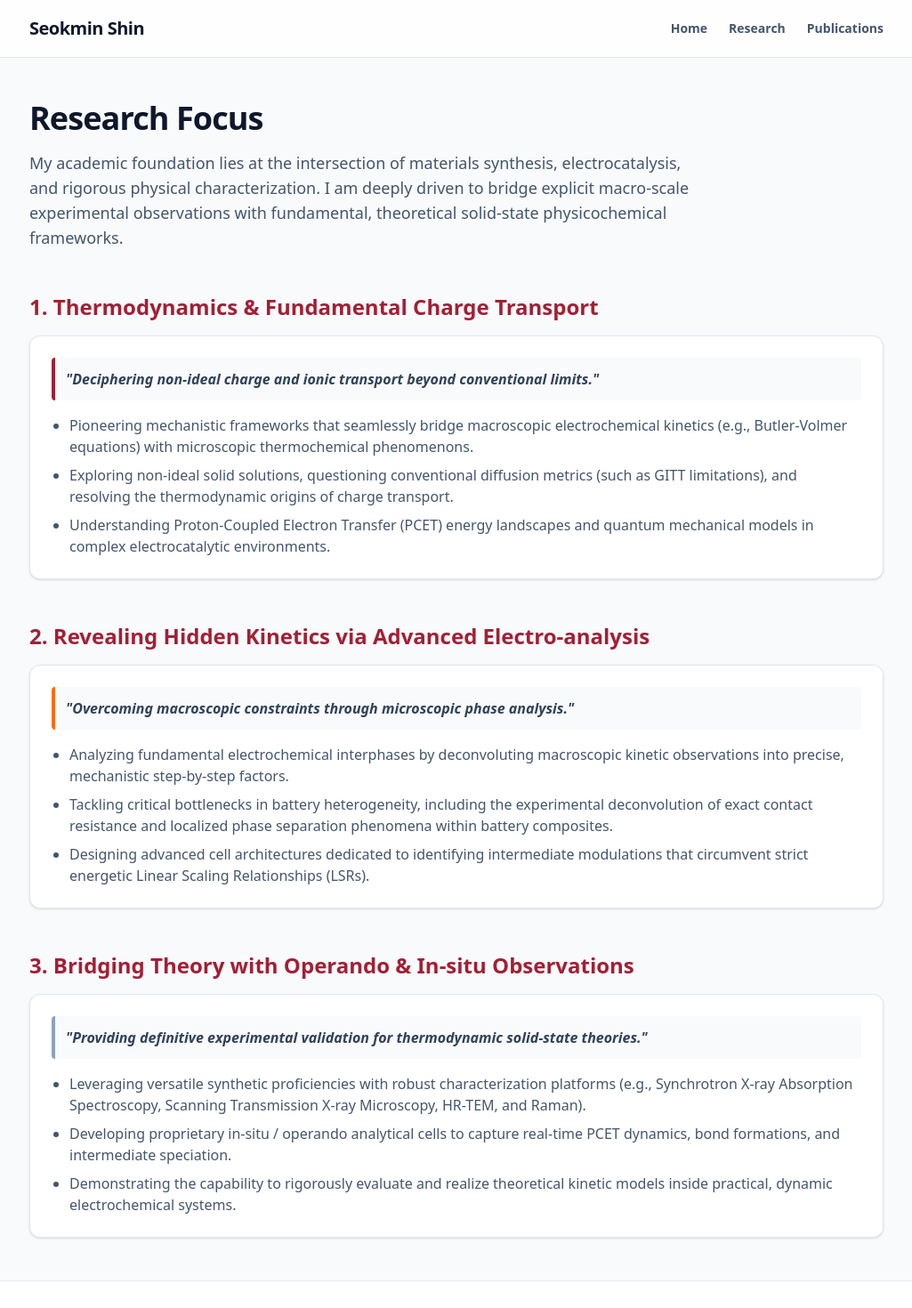
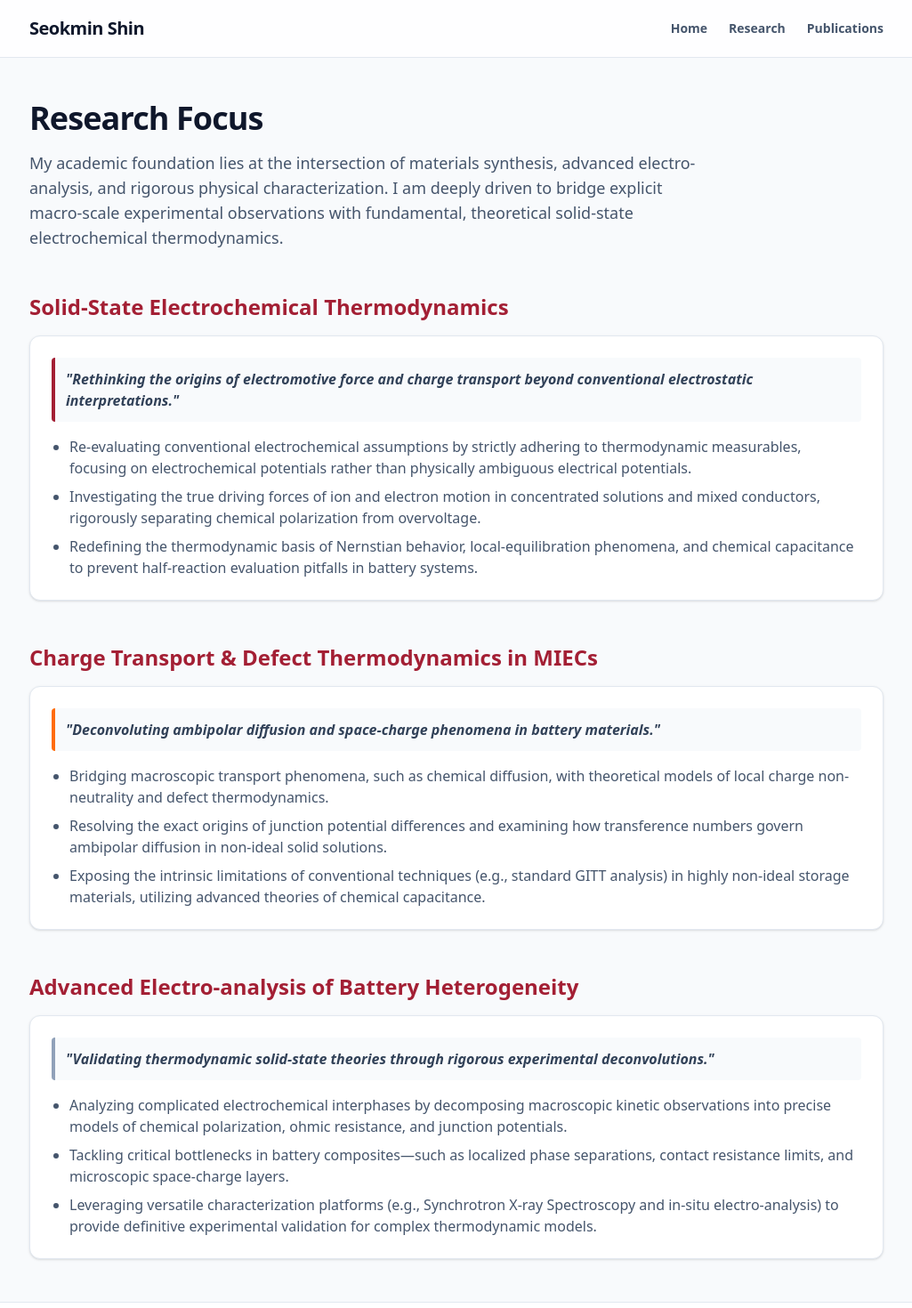
Before and after one commit to SeokminShin/portfolio, a Next.js app: page /research in a window 1280 px wide. Shown: the top 1470 px of the page at 89% size, without its empty margins (127-1152 px from the left). Built offline with nearby package versions, Linux system fonts and the light colour scheme.

Commit message:
Refine academic vocabulary using SD Kang's notes

```diff
--- a/src/app/page.tsx
+++ b/src/app/page.tsx
@@ -11,7 +11,7 @@ export default function Home() {
             Seokmin Shin
           </h1>
           <p className="text-lg text-slate-600 leading-relaxed md:text-xl">
-            I am an electrochemist and researcher. My work bridges explicit macro-scale experimental observations with fundamental, theoretical solid-state physicochemical frameworks. I utilize advanced operando characterizations and thermodynamic theories to decipher complex charge transport and hidden kinetic behaviors in novel energy systems.
+            I am an electrochemist and researcher. My work bridges explicit macro-scale experimental observations with fundamental solid-state electrochemical thermodynamics. I utilize advanced operando characterizations and rigorous thermodynamic frameworks to decipher complex ambipolar charge transport, chemical capacitance, and hidden kinetic behaviors in mixed ionic-electronic conductors and novel energy systems.
           </p>
           <div className="flex flex-wrap items-center justify-center sm:justify-start gap-4 pt-4">
             <Link
--- a/src/app/research/page.tsx
+++ b/src/app/research/page.tsx
@@ -4,49 +4,52 @@ export default function Research() {
       <header className="flex flex-col gap-4">
         <h1 className="text-4xl font-extrabold tracking-tight text-slate-900">Research Focus</h1>
         <p className="max-w-3xl text-lg text-slate-600">
-          My academic foundation lies at the intersection of materials synthesis, electrocatalysis, and rigorous physical characterization. I am deeply driven to bridge explicit macro-scale experimental observations with fundamental, theoretical solid-state physicochemical frameworks.
+          My academic foundation lies at the intersection of materials synthesis, advanced electro-analysis, and rigorous physical characterization. I am deeply driven to bridge explicit macro-scale experimental observations with fundamental, theoretical solid-state electrochemical thermodynamics.
         </p>
       </header>
 
       <div className="flex flex-col gap-12">
+        {/* Topic 1 */}
         <section className="flex flex-col gap-4">
-          <h2 className="text-2xl font-bold text-[#A31F34]">1. Thermodynamics & Fundamental Charge Transport</h2>
+          <h2 className="text-2xl font-bold text-[#A31F34]">Solid-State Electrochemical Thermodynamics</h2>
           <div className="p-6 rounded-xl border border-slate-200 bg-white shadow-sm hover:shadow-md hover:border-[#FF6C0C] transition-all">
             <p className="text-slate-700 font-semibold mb-4 bg-slate-50 p-3 rounded border-l-4 border-[#A31F34] italic">
-              "Deciphering non-ideal charge and ionic transport beyond conventional limits."
+              "Rethinking the origins of electromotive force and charge transport beyond conventional electrostatic interpretations."
             </p>
             <ul className="list-disc pl-5 space-y-2 text-slate-600">
-              <li>Pioneering mechanistic frameworks that seamlessly bridge macroscopic electrochemical kinetics (e.g., Butler-Volmer equations) with microscopic thermochemical phenomenons.</li>
-              <li>Exploring non-ideal solid solutions, questioning conventional diffusion metrics (such as GITT limitations), and resolving the thermodynamic origins of charge transport.</li>
-              <li>Understanding Proton-Coupled Electron Transfer (PCET) energy landscapes and quantum mechanical models in complex electrocatalytic environments.</li>
+              <li>Re-evaluating conventional electrochemical assumptions by strictly adhering to thermodynamic measurables, focusing on electrochemical potentials rather than physically ambiguous electrical potentials.</li>
+              <li>Investigating the true driving forces of ion and electron motion in concentrated solutions and mixed conductors, rigorously separating chemical polarization from overvoltage.</li>
+              <li>Redefining the thermodynamic basis of Nernstian behavior, local-equilibration phenomena, and chemical capacitance to prevent half-reaction evaluation pitfalls in battery systems.</li>
             </ul>
           </div>
         </section>
 
+        {/* Topic 2 */}
         <section className="flex flex-col gap-4">
-          <h2 className="text-2xl font-bold text-[#A31F34]">2. Revealing Hidden Kinetics via Advanced Electro-analysis</h2>
+          <h2 className="text-2xl font-bold text-[#A31F34]">Charge Transport & Defect Thermodynamics in MIECs</h2>
           <div className="p-6 rounded-xl border border-slate-200 bg-white shadow-sm hover:shadow-md hover:border-[#FF6C0C] transition-all">
              <p className="text-slate-700 font-semibold mb-4 bg-slate-50 p-3 rounded border-l-4 border-[#FF6C0C] italic">
-              "Overcoming macroscopic constraints through microscopic phase analysis."
+              "Deconvoluting ambipolar diffusion and space-charge phenomena in battery materials."
             </p>
             <ul className="list-disc pl-5 space-y-2 text-slate-600">
-              <li>Analyzing fundamental electrochemical interphases by deconvoluting macroscopic kinetic observations into precise, mechanistic step-by-step factors.</li>
-              <li>Tackling critical bottlenecks in battery heterogeneity, including the experimental deconvolution of exact contact resistance and localized phase separation phenomena within battery composites.</li>
-              <li>Designing advanced cell architectures dedicated to identifying intermediate modulations that circumvent strict energetic Linear Scaling Relationships (LSRs).</li>
+              <li>Bridging macroscopic transport phenomena, such as chemical diffusion, with theoretical models of local charge non-neutrality and defect thermodynamics.</li>
+              <li>Resolving the exact origins of junction potential differences and examining how transference numbers govern ambipolar diffusion in non-ideal solid solutions.</li>
+              <li>Exposing the intrinsic limitations of conventional techniques (e.g., standard GITT analysis) in highly non-ideal storage materials, utilizing advanced theories of chemical capacitance.</li>
             </ul>
           </div>
         </section>
 
+        {/* Topic 3 */}
         <section className="flex flex-col gap-4">
-          <h2 className="text-2xl font-bold text-[#A31F34]">3. Bridging Theory with Operando & In-situ Observations</h2>
+          <h2 className="text-2xl font-bold text-[#A31F34]">Advanced Electro-analysis of Battery Heterogeneity</h2>
           <div className="p-6 rounded-xl border border-slate-200 bg-white shadow-sm hover:shadow-md hover:border-[#FF6C0C] transition-all">
             <p className="text-slate-700 font-semibold mb-4 bg-slate-50 p-3 rounded border-l-4 border-slate-400 italic">
-              "Providing definitive experimental validation for thermodynamic solid-state theories."
+              "Validating thermodynamic solid-state theories through rigorous experimental deconvolutions."
             </p>
             <ul className="list-disc pl-5 space-y-2 text-slate-600">
-              <li>Leveraging versatile synthetic proficiencies with robust characterization platforms (e.g., Synchrotron X-ray Absorption Spectroscopy, Scanning Transmission X-ray Microscopy, HR-TEM, and Raman).</li>
-              <li>Developing proprietary in-situ / operando analytical cells to capture real-time PCET dynamics, bond formations, and intermediate speciation.</li>
-              <li>Demonstrating the capability to rigorously evaluate and realize theoretical kinetic models inside practical, dynamic electrochemical systems.</li>
+              <li>Analyzing complicated electrochemical interphases by decomposing macroscopic kinetic observations into precise models of chemical polarization, ohmic resistance, and junction potentials.</li>
+              <li>Tackling critical bottlenecks in battery composites—such as localized phase separations, contact resistance limits, and microscopic space-charge layers.</li>
+              <li>Leveraging versatile characterization platforms (e.g., Synchrotron X-ray Spectroscopy and in-situ electro-analysis) to provide definitive experimental validation for complex thermodynamic models.</li>
             </ul>
           </div>
         </section>
```
